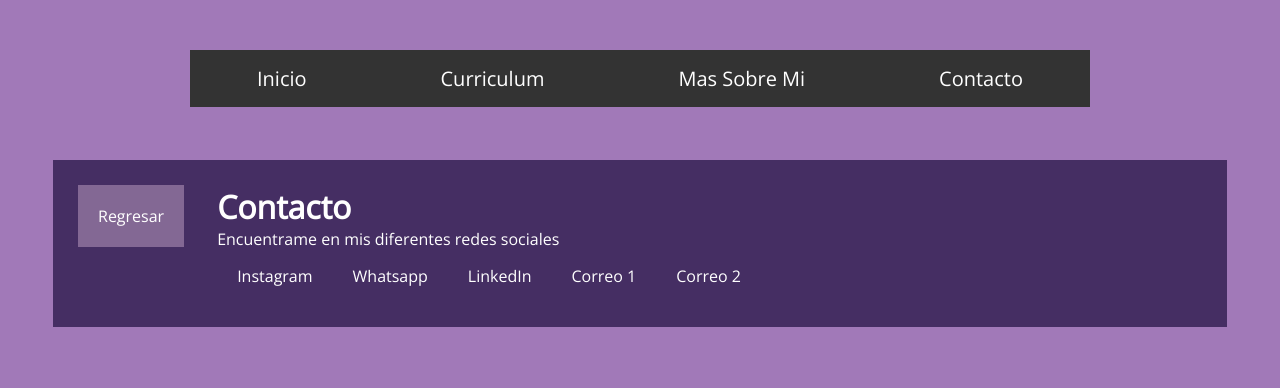
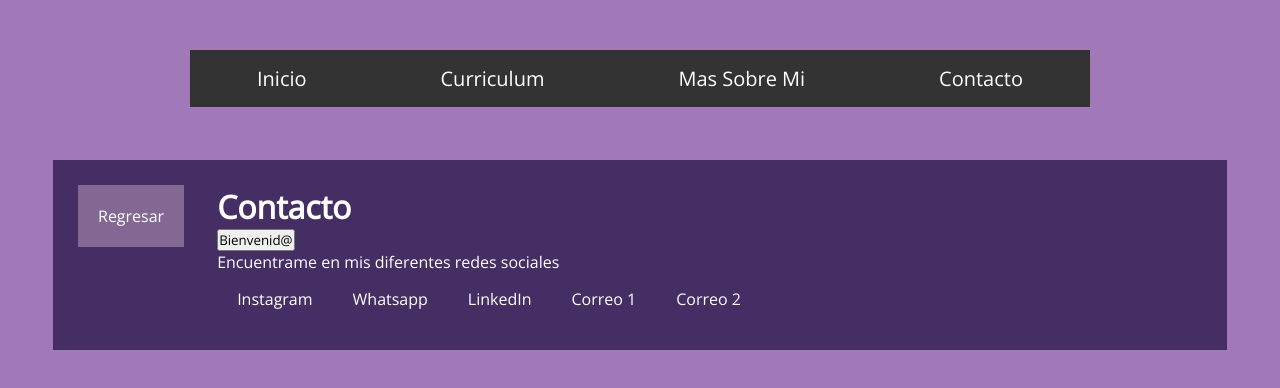
Before and after one commit to alanp09/alanp09.github.io, a plain HTML site: page contacto.html in a window 1280 px wide. Drawn offline with nearby package versions, Linux system fonts and the light colour scheme.

Commit message:
Update contacto.html

```diff
--- a/contacto.html
+++ b/contacto.html
@@ -34,6 +34,12 @@
 		</ul></div>
 		<div class="text">
 			<h1>Contacto</h1>
+			<script>
+        			function alerta(){
+            			alert("¡Hola, bienvenid@ mi curriculum. Ahora mismo te encuentras en la pagina de Contacto!");
+            			}
+			</script>
+			<input type="button" onclick="alerta()" value="Bienvenid@"><br>
 			<p>Encuentrame en mis diferentes redes sociales</p>
 			<ul class="menu-horizontal">
 				<li><a href="https://www.instagram.com/whoisaalan">Instagram</a></li>
```
